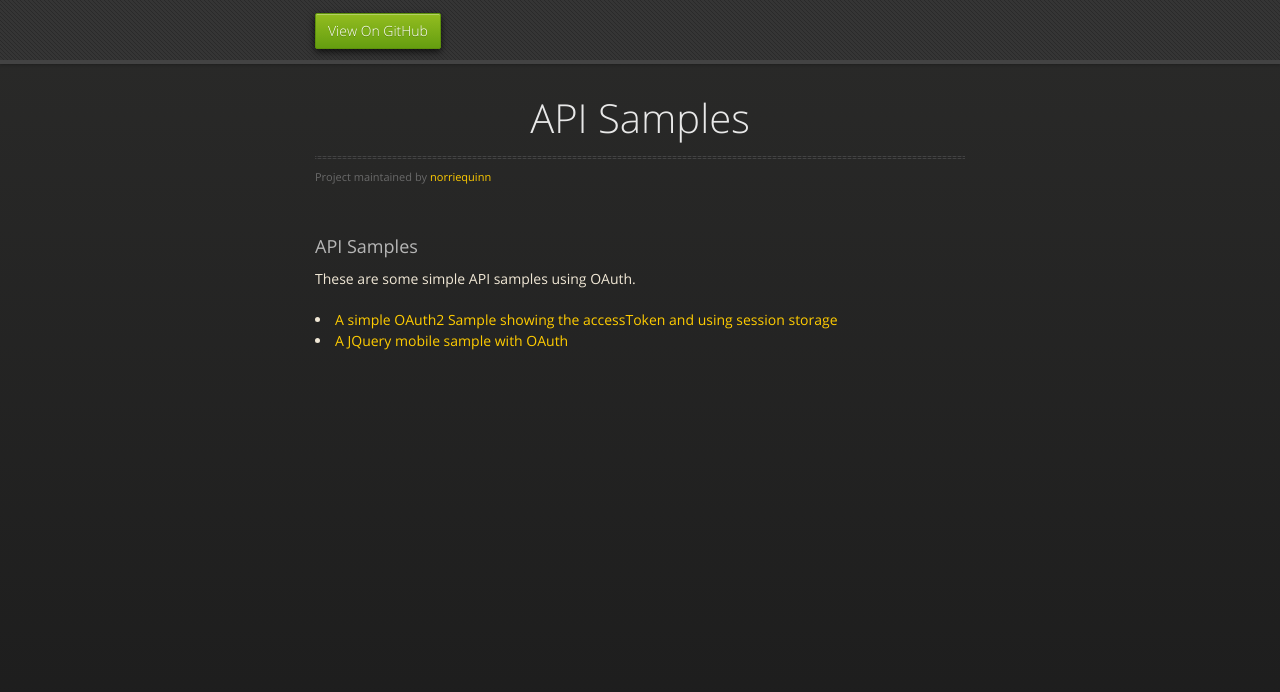
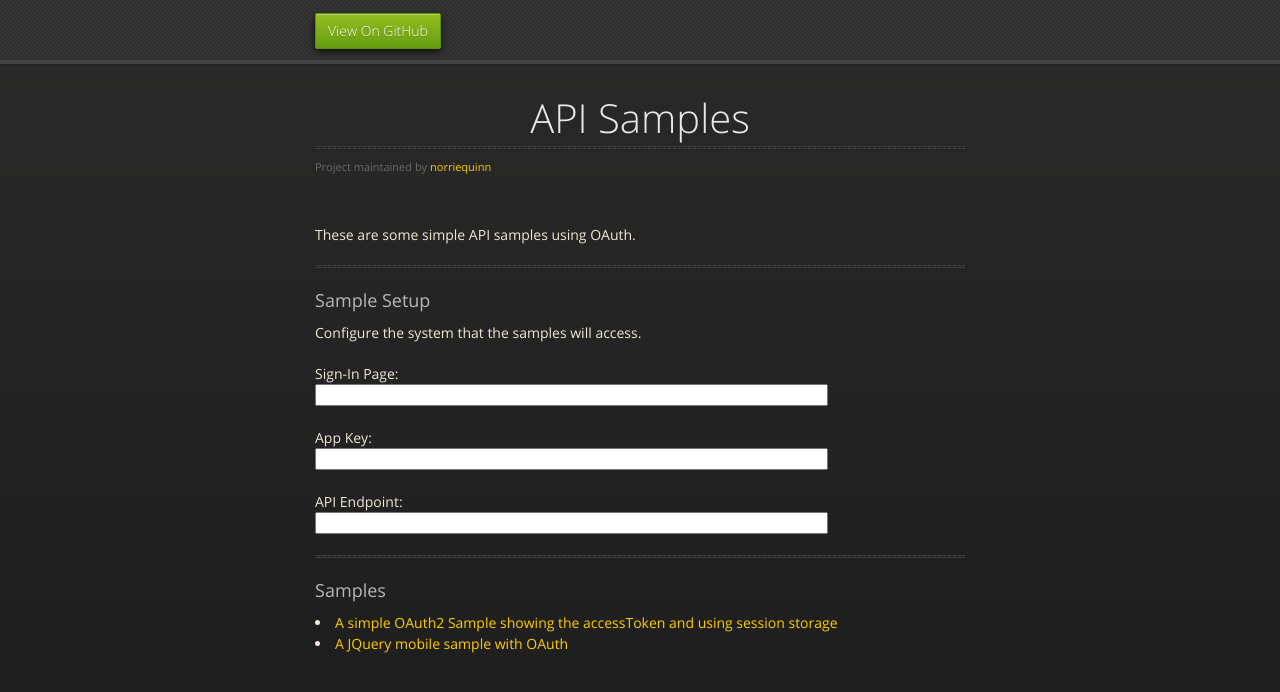
Before and after one commit to zarthstar/norriequinn.github.com, a plain HTML site: page index.html in a window 1280 px wide. Drawn offline with nearby package versions, Linux system fonts and the light colour scheme.

Commit message:
persist settings

```diff
--- a/index.html
+++ b/index.html
@@ -6,7 +6,8 @@
 <title>API Samples by norriequinn</title>
 <link rel="stylesheet" href="stylesheets/styles.css">
 <link rel="stylesheet" href="stylesheets/pygment_trac.css">
-    <script src="https://ajax.googleapis.com/ajax/libs/jquery/1.7.1/jquery.min.js"></script>
+<script
+	src="https://ajax.googleapis.com/ajax/libs/jquery/1.7.1/jquery.min.js"></script>
 <script src="javascripts/respond.js"></script>
 <!--[if lt IE 9]>
       <script src="//html5shiv.googlecode.com/svn/trunk/html5.js"></script>
@@ -14,35 +15,69 @@
 <!--[if lt IE 8]>
     <link rel="stylesheet" href="stylesheets/ie.css">
     <![endif]-->
-    <meta name="viewport" content="width=device-width, initial-scale=1, user-scalable=no">
+<meta name="viewport"
+	content="width=device-width, initial-scale=1, user-scalable=no">
+
+
 
 </head>
 <body>
 	<div id="header">
 		<nav>
-          <li class="fork"><a href="https://github.com/norriequinn">View On GitHub</a></li>
+			<li class="fork"><a href="https://github.com/norriequinn">View
+					On GitHub</a></li>
 		</nav>
-      </div><!-- end header -->
+	</div>
+	<!-- end header -->
 
 	<div class="wrapper">
 
 		<section>
 			<div id="title">
 				<h1>API Samples</h1>
-          <p></p>
-          <hr>
-          <span class="credits left">Project maintained by <a href="https://github.com/norriequinn">norriequinn</a></span>
+				<hr />
+				<span class="credits left">Project maintained by <a
+					href="https://github.com/norriequinn">norriequinn</a></span>
 			</div>
 
-        <h3>API Samples</h3>
+			<p>These are some simple API samples using OAuth.</p>
 
-<p>These are some simple API samples using OAuth.</p>
-<li><a href="oauth2">A simple OAuth2 Sample showing the accessToken and using session storage</a></li>
-<li><a href="gms-jquery-sample">A JQuery mobile sample with OAuth</a></li>
+			<hr />
+			<h3>Sample Setup</h3>
+			<p>Configure the system that the samples will access.</p>
+				Sign-In Page:<br> <input type="text" id="auth" size="60%"><br>
+				<br> App Key:<br> <input type="text" id="appKey" size="60%"><br>
+				<br> API Endpoint:<br> <input type="text" id="api" size="60%"><br>
+			<br />
+
+			<hr />
+			<h3>Samples</h3>
+			<li><a href="oauth2">A simple OAuth2 Sample showing the
+					accessToken and using session storage</a></li>
+			<li><a href="gms-jquery-sample">A JQuery mobile sample with
+					OAuth</a></li>
 
 		</section>
 
 	</div>
+
+	<script type="text/javascript">
+		$(document).ready(function() {
+            $('#auth').val(localStorage.getItem('settings-auth'));
+            $('#appKey').val(localStorage.getItem('settings-appKey'));
+            $('#api').val(localStorage.getItem('settings-api'));
+		});
+
+        $("#auth").change(function() {
+            localStorage.setItem('settings-auth', $('#auth').val());
+        });
+        $("#appKey").change(function() {
+            localStorage.setItem('settings-appKey', $('#appKey').val());
+        });
+        $("#api").change(function() {
+            localStorage.setItem('settings-api', $('#api').val());
+        });
+	</script>
 	<!--[if !IE]><script>fixScale(document);</script><![endif]-->
 
 </body>
```
Lines whose indentation alone changed are shown as unchanged.
